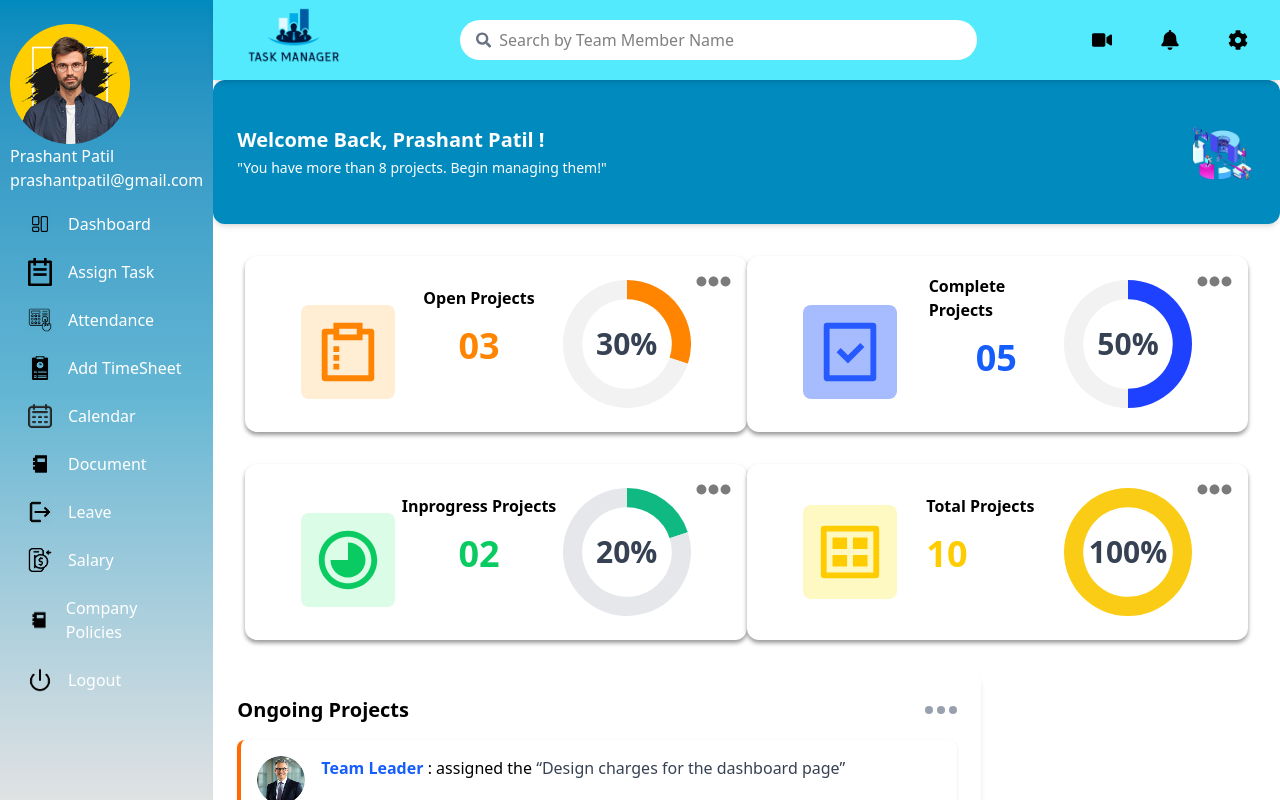
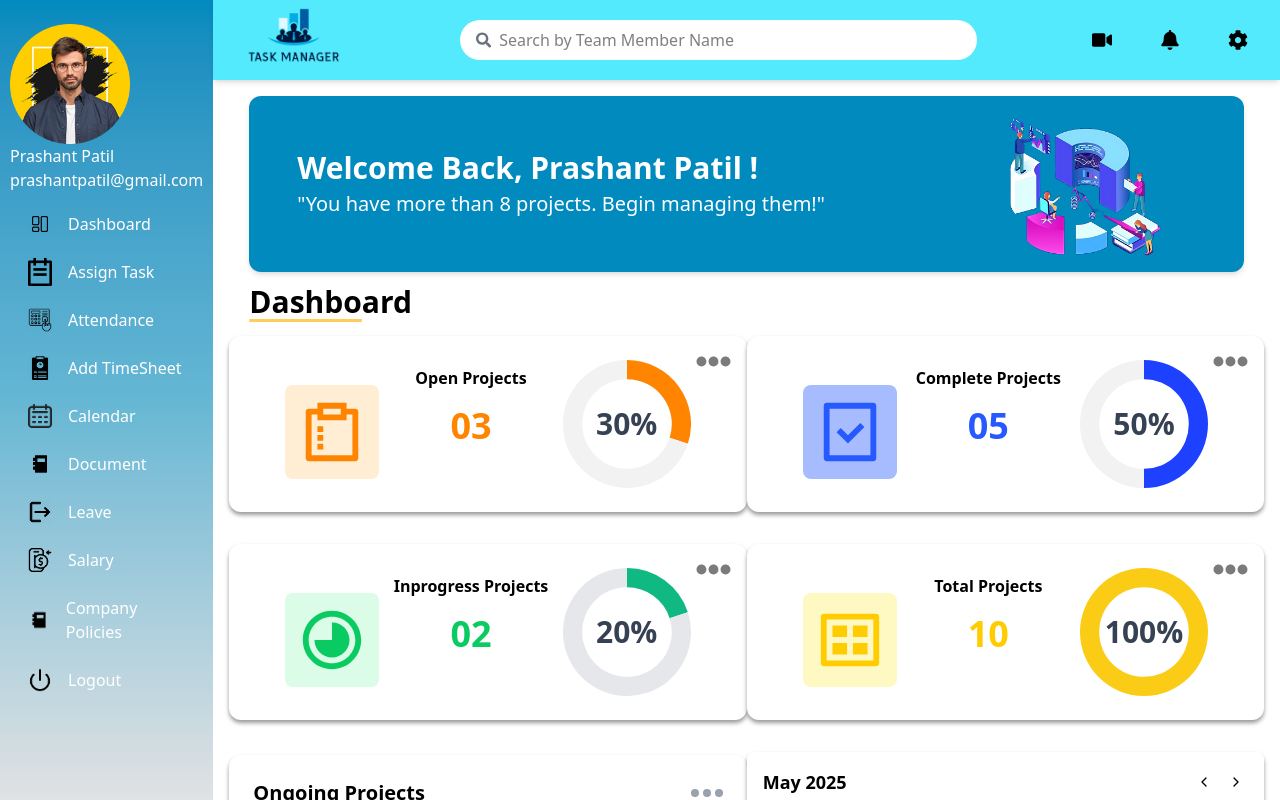
Before and after one commit to Heenachoudhari/admin_tm_frontend, a Next.js app: page /dashboard in a window 1280 px wide. Shown: the top 800 px of the page. Built offline with nearby package versions, Linux system fonts and the light colour scheme.

Commit message:
refactor(ui): Extract Open, Close, Incomplete, and Progress project cards into reusable ProjectStatusCard component, change icons and update page.jsx

```diff
--- a/src/app/dashboard/page.jsx
+++ b/src/app/dashboard/page.jsx
@@ -1,72 +1,87 @@
 'use client';
 
 import React, { useState } from "react";
+import { RiSurveyLine, RiTaskLine, RiProgress6Line, RiGalleryView } from 'react-icons/ri';
+
 import Sidebar from "@/components/layout/sidebar";
 import NavBar from "@/components/layout/navbar";
 import WelcomeBanner from "@/components/dashboard/Welcomebanner";
-import CloseProject from "@/components/dashboard/CloseProject";
 import OngoingProjects from "@/components/dashboard/OngoingProject";
 import CalendarWidget from "@/components/dashboard/CalendarWidget";
-import OpenProject from "@/components/dashboard/OpenProject";
-import InCompleteProject from "@/components/dashboard/InCompleteProject";
-import ProgressProject from "@/components/dashboard/ProgressProject";
+import ProjectStatusCard from "@/components/dashboard/ProjectStatusCard";
 
 function Page() {
     const [selected, setSelected] = useState("This Year");
 
     return (
         <div className="min-h-screen md:flex bg-white">
-            {/* Desktop Sidebar Section (visible on md+) */}
+            {/* Sidebar */}
             <div className="md:w-1/6">
                 <Sidebar />
             </div>
 
             {/* Main Content */}
             <div className="w-full md:w-5/6 md:flex-1 h-screen bg-white">
-                {/* {/* Desktop Navbar (hidden on mobile) */}
                 <NavBar />
 
-                {/* Page Content
-                <main className="hidden md:block px-6 py-6">
-                    <OverviewHeader selected={selected} setSelected={setSelected} />
+                <WelcomeBanner />
 
-                    <div className="grid grid-cols-3 gap-6 mt-6">
+                <div className="flex flex-col w-full mt-3">
+                    <div>
+                        <h1 className="text-3xl font-bold pl-9">
+                            <span className="underline decoration-[#FFCC5D] decoration-3 underline-offset-6">
+                                Dashbo
+                            </span>ard
+                        </h1>
+                    </div>
 
-                        <TaskCompletedChart selected={selected} />
+                    <div className="grid grid-cols-2 p-4 items-center justify-items-center w-full gap-y-8">
+                        <ProjectStatusCard
+                            title="Open Projects"
+                            Icon={RiSurveyLine}
+                            iconBgColor="bg-orange-100"
+                            iconColor="text-[#FF8400]"
+                            total={3}
+                            percentage={30}
+                            chartColors={['#FF8400', '#F2F2F2']}
+                        />
 
+                        <ProjectStatusCard
+                            title="Complete Projects"
+                            Icon={RiTaskLine}
+                            iconBgColor="bg-[#A7BBFF]"
+                            iconColor="text-[#2659FF]"
+                            total={5}
+                            percentage={50}
+                            chartColors={['#1E40FF', '#F2F2F2']}
+                        />
 
-                        <ProgressChart selected={selected} />
+                        <ProjectStatusCard
+                            title="Inprogress Projects"
+                            Icon={RiProgress6Line}
+                            iconBgColor="bg-green-100"
+                            iconColor="text-[#09CB61]"
+                            total={2}
+                            percentage={20}
+                            chartColors={['#10B981', '#E5E7EB']}
+                        />
 
+                        <ProjectStatusCard
+                            title="Total Projects"
+                            Icon={RiGalleryView}
+                            iconBgColor="bg-yellow-100"
+                            iconColor="text-[#FFCC00]"
+                            total={10}
+                            percentage={100}
+                            chartColors={['#FACC15', '#E5E7EB']}
+                        />
 
+                        <OngoingProjects />
+                        <CalendarWidget />
+                    </div>
+                </div>
 
-                        <AttendanceChart selected={selected} />
-
-
-
-                        <PerformanceSummary selected={selected} />
-
-
-
-                        <ProjectStatusChart selected={selected} />
-
-
-                        <PerformanceChart timeframe={selected} />
-
-                    </div>
-                </main> */}
-
-                <WelcomeBanner />
-                <div className="grid grid-cols-2 p-8 items-center justify-items-center w-full gap-y-8">
-                    <OpenProject />
-                    <CloseProject />
-                    <InCompleteProject />
-                    <ProgressProject />
-                </div>
-                <OngoingProjects />
-                <CalendarWidget />
-
-
-                {/* Mobile View */}
+                {/* Mobile View Placeholder */}
                 <main className="block md:hidden"></main>
             </div>
         </div>
--- a/src/components/dashboard/CalendarWidget.jsx
+++ b/src/components/dashboard/CalendarWidget.jsx
@@ -20,7 +20,7 @@ const eventIndicators = {
 
 const CalendarWidget = () => {
     return (
-        <div className="max-w-sm border-2 border-blue-500 rounded-lg overflow-hidden shadow-lg">
+        <div className="max-w-xl rounded-lg overflow-hidden w-full shadow-[0px_3px_4px_rgba(0,0,0,0.4)]">
             {/* Header */}
             <div className="flex items-center justify-between p-4 bg-white">
                 <h2 className="text-lg font-bold">May 2025</h2>
--- a/src/components/dashboard/OngoingProject.jsx
+++ b/src/components/dashboard/OngoingProject.jsx
@@ -26,7 +26,7 @@ const projectData = [
 
 export default function OngoingProject() {
     return (
-        <div className="bg-white p-6 rounded-xl shadow-md max-w-3xl">
+        <div className="bg-white p-6 rounded-xl shadow-[0px_3px_4px_rgba(0,0,0,0.4)] max-w-xl">
             <div className="flex justify-between items-center mb-4">
                 <h2 className="text-xl font-bold">Ongoing Projects</h2>
                 <div className="flex space-x-1">
--- /dev/null
+++ b/src/components/dashboard/ProjectStatusCard.jsx
@@ -0,0 +1,60 @@
+'use client';
+import React from 'react';
+import { Doughnut } from 'react-chartjs-2';
+import { Chart as ChartJS, ArcElement, Tooltip, Legend } from 'chart.js';
+import { FaEllipsisH } from 'react-icons/fa';
+
+ChartJS.register(ArcElement, Tooltip, Legend);
+
+export default function ProjectStatusCard({
+    title,
+    Icon,
+    iconBgColor,
+    iconColor,
+    total,
+    percentage,
+    chartColors
+}) {
+    const data = {
+        datasets: [
+            {
+                data: [percentage, 100 - percentage],
+                backgroundColor: chartColors,
+                borderWidth: 0,
+                cutout: '70%',
+            },
+        ],
+    };
+
+    const options = {
+        plugins: {
+            legend: { display: false },
+            tooltip: { enabled: false },
+        },
+        cutout: '70%',
+    };
+
+    return (
+        <div className="bg-white relative rounded-xl shadow-[0px_3px_4px_rgba(0,0,0,0.4)] p-4 flex justify-between px-14 items-center w-full max-w-xl h-44">
+            <div className="absolute top-2 right-4 text-[#7B7B7B]">
+                <FaEllipsisH size={35} />
+            </div>
+
+            <div className={`p-3 mt-4 rounded-lg ${iconBgColor}`}>
+                <Icon size={70} className={iconColor} />
+            </div>
+
+            <div className='flex flex-col items-center justify-center'>
+                <p className="text-md font-bold text-black -mt-9 mb-4">{title}</p>
+                <h3 className={`text-4xl font-bold ${iconColor}`}>{String(total).padStart(2, '0')}</h3>
+            </div>
+
+            <div className="relative w-32 h-32">
+                <Doughnut data={data} options={options} />
+                <div className="absolute inset-0 flex items-center justify-center text-3xl font-bold text-gray-700">
+                    {percentage}%
+                </div>
+            </div>
+        </div>
+    );
+}
--- a/src/components/dashboard/Welcomebanner.jsx
+++ b/src/components/dashboard/Welcomebanner.jsx
@@ -3,23 +3,24 @@ import Image from 'next/image';
 
 export default function Welcomebanner() {
     return (
-        <div className="flex items-center justify-between bg-[#018ABE] text-white px-6 py-4 rounded-xl shadow-md">
+        <div className="flex items-center justify-between bg-[#018ABE] text-white px-12 py-4 mx-9 mt-4 rounded-xl h-44 shadow-md">
             {/* Text Content */}
             <div>
-                <h2 className="text-xl font-bold">Welcome Back, Prashant Patil !</h2>
-                <p className="text-sm mt-1">
+                <h2 className="text-3xl font-bold">Welcome Back, Prashant Patil !</h2>
+                <p className="text-xl mt-1">
                     "You have more than 8 projects. Begin managing them!"
                 </p>
             </div>
 
             {/* Image using Next.js <Image /> */}
-            <div className="relative h-28 w-28 hidden sm:block">
+            <div className="relative h-36 w-84 hidden sm:block">
                 <Image
-                    src="/dashboard/welcome.png" // Image in the /public folder
+                    src="/dashboard/welcome.png"
                     alt="Welcome Banner Illustration"
-                    fill
+                    width={1000}
+                    height={1000}
                     sizes="112px"
-                    className="object-contain"
+                    className="object-contain h-full w-full"
                 />
             </div>
         </div>
```
